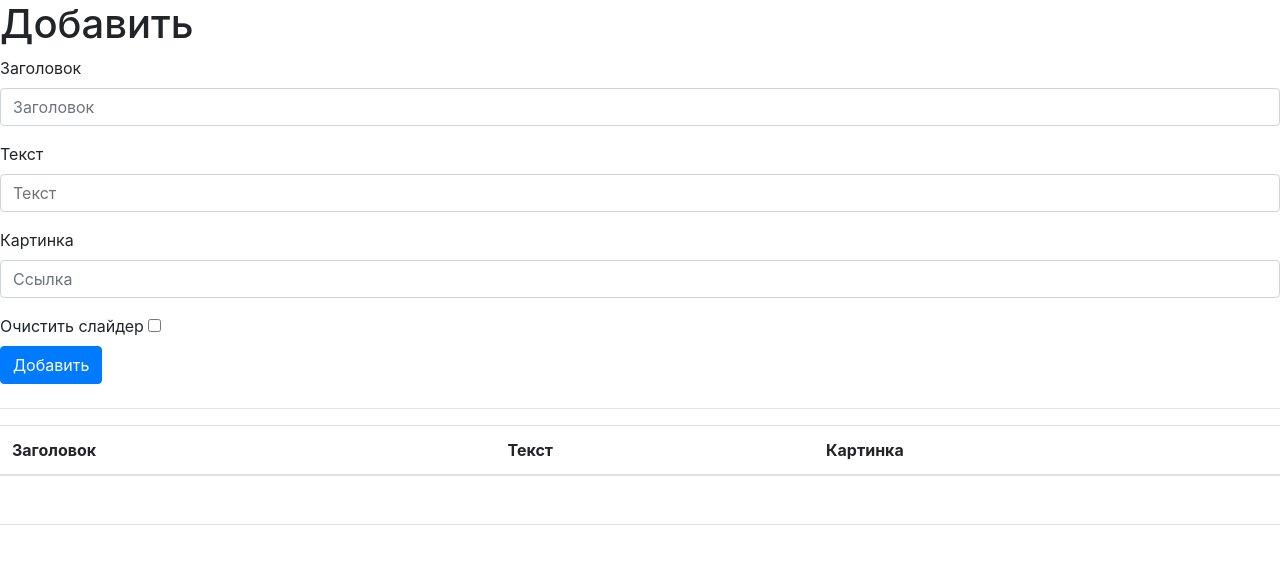
After one commit to GooseBumpsOS/bookmaker-cybersport, a Symfony app: template templates/cms/slider_cms.html.twig in a window 1280 px wide. The commit adds this page. Shown: the top 588 px of the page. Run offline with Twig, Linux system fonts and the light colour scheme; the template is opened without the code that fills it, so the values that code supplies are empty; some libraries are stand-ins or nearby versions.

Commit message:
Переделана выгрузка слайдера на объектную, добавлен модуль в CMS(слайдер), изменена константа password

```diff
--- a/src/Controller/MainpageController.php
+++ b/src/Controller/MainpageController.php
@@ -17,7 +17,7 @@ class MainpageController extends AbstractController
 
         $emCarousel = $this->getDoctrine()->getManager()->getRepository(Carousel::class);
 
-         $carousel = $emCarousel->findAllasArray();
+         $carousel = $emCarousel->findAll();
 
         return $this->render('mainpage/index.html.twig', [
 
--- /dev/null
+++ b/templates/cms/slider_cms.html.twig
@@ -0,0 +1,64 @@
+<!doctype html>
+<html lang="ru">
+<head>
+    <meta charset="UTF-8">
+    <meta name="viewport"
+          content="width=device-width, user-scalable=no, initial-scale=1.0, maximum-scale=1.0, minimum-scale=1.0">
+    <meta http-equiv="X-UA-Compatible" content="ie=edge">
+    <link rel="stylesheet" href="https://stackpath.bootstrapcdn.com/bootstrap/4.3.1/css/bootstrap.min.css" integrity="sha384-ggOyR0iXCbMQv3Xipma34MD+dH/1fQ784/j6cY/iJTQUOhcWr7x9JvoRxT2MZw1T" crossorigin="anonymous">
+    <title>Slider CMS</title>
+</head>
+<body>
+
+<h1>Добавить</h1>
+<form action="" method="post">
+    <div class="form-group">
+        <label for="exampleFormControlInput1">Заголовок</label>
+        <input type="text" name="header" class="form-control" id="exampleFormControlInput1" placeholder="Заголовок">
+    </div>
+    <div class="form-group">
+        <label for="exampleFormControlTextarea1">Текст</label>
+        <input type="text" name="text" class="form-control" id="exampleFormControlInput1" placeholder="Текст">
+    </div>
+    <div class="form-group">
+        <label for="exampleFormControlInput1">Картинка</label>
+        <input type="text"  required="true"   name="img" class="form-control" id="exampleFormControlInput1" placeholder="Ссылка">
+    </div>
+
+    <label for="exampleFormControlInput1">Очистить слайдер</label>
+    <input type="checkbox" name="truncate">
+    <br>
+
+    <button type="submit" class="btn btn-primary mb-2">Добавить</button>
+</form>
+
+<hr>
+
+<div class="table-responsive">
+    <table class="table">
+        <thead>
+        <tr>
+            <th scope="col">Заголовок</th>
+            <th scope="col">Текст</th>
+            <th scope="col">Картинка</th>
+        </tr>
+        </thead>
+        <tbody>
+        {% for i in 0..slider_data|length-1 %}
+            <tr>
+                <td>{{ slider_data[i].headerText }}</td>
+                <td>{{ slider_data[i].text|nl2br }}</td>
+                <td><img style="width: 100%; height: 100%;" src=" {{ slider_data[i].img }}" ></td>
+            </tr>
+        {% endfor %}
+        </tbody>
+    </table>
+</div>
+
+</body>
+
+<script src="https://code.jquery.com/jquery-3.3.1.slim.min.js" integrity="sha384-q8i/X+965DzO0rT7abK41JStQIAqVgRVzpbzo5smXKp4YfRvH+8abtTE1Pi6jizo" crossorigin="anonymous"></script>
+<script src="https://cdnjs.cloudflare.com/ajax/libs/popper.js/1.14.7/umd/popper.min.js" integrity="sha384-UO2eT0CpHqdSJQ6hJty5KVphtPhzWj9WO1clHTMGa3JDZwrnQq4sF86dIHNDz0W1" crossorigin="anonymous"></script>
+<script src="https://stackpath.bootstrapcdn.com/bootstrap/4.3.1/js/bootstrap.min.js" integrity="sha384-JjSmVgyd0p3pXB1rRibZUAYoIIy6OrQ6VrjIEaFf/nJGzIxFDsf4x0xIM+B07jRM" crossorigin="anonymous"></script>
+
+</html>
--- a/templates/mainpage/index.html.twig
+++ b/templates/mainpage/index.html.twig
@@ -56,10 +56,10 @@
       {% if carousel|length > 1 %}
       {% for c in 1..carousel|length-1 %}
     <div class="carousel-item">
-        <img class="d-block w-100" src="{{ carousel[c].img }}" alt="slide">
+        <img class="d-block w-100" src="{{ carousel[c]['img'] }}" alt="slide">
           <div class="carousel-caption d-none d-md-block">
-              <h5>{{ carousel[c].headerText }}</h5>
-              <p>{{ carousel[c].text }}</p>
+              <h5>{{ carousel[c]['headerText'] }}</h5>
+              <p>{{ carousel[c]['text'] }}</p>
             </div>
     </div>
     {% endfor %}
```
Also changed, not shown: src/Controller/CmsController.php (+44 -4 lines), src/Entity/Carousel.php (+5 -5 lines), src/Repository/CarouselRepository.php (+4 -7 lines).
